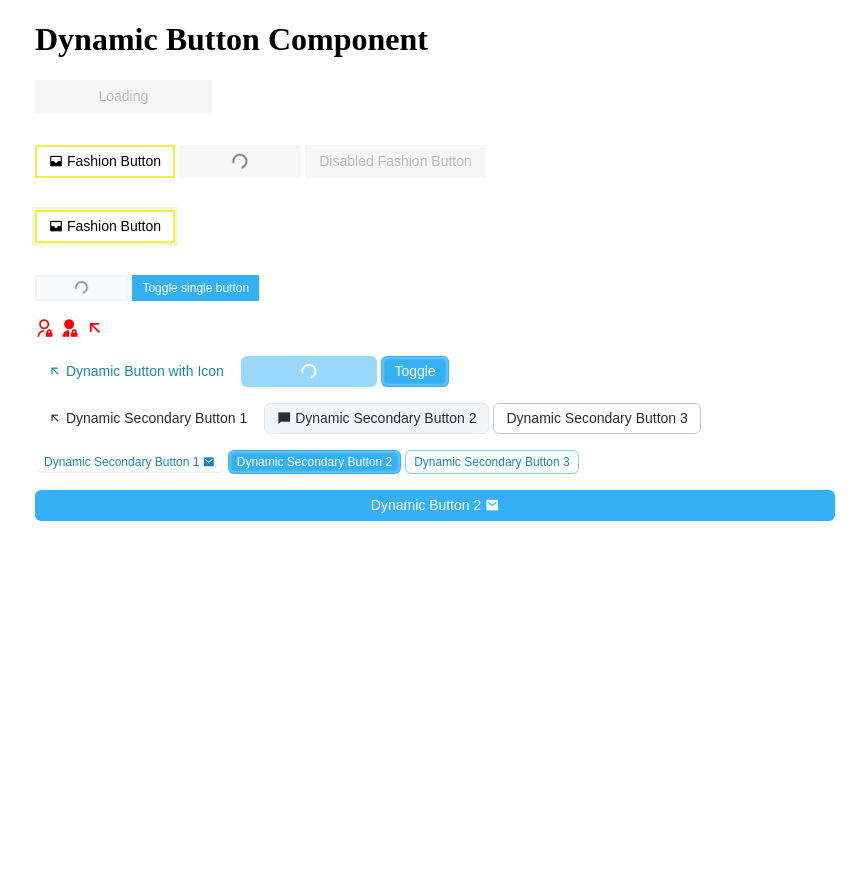
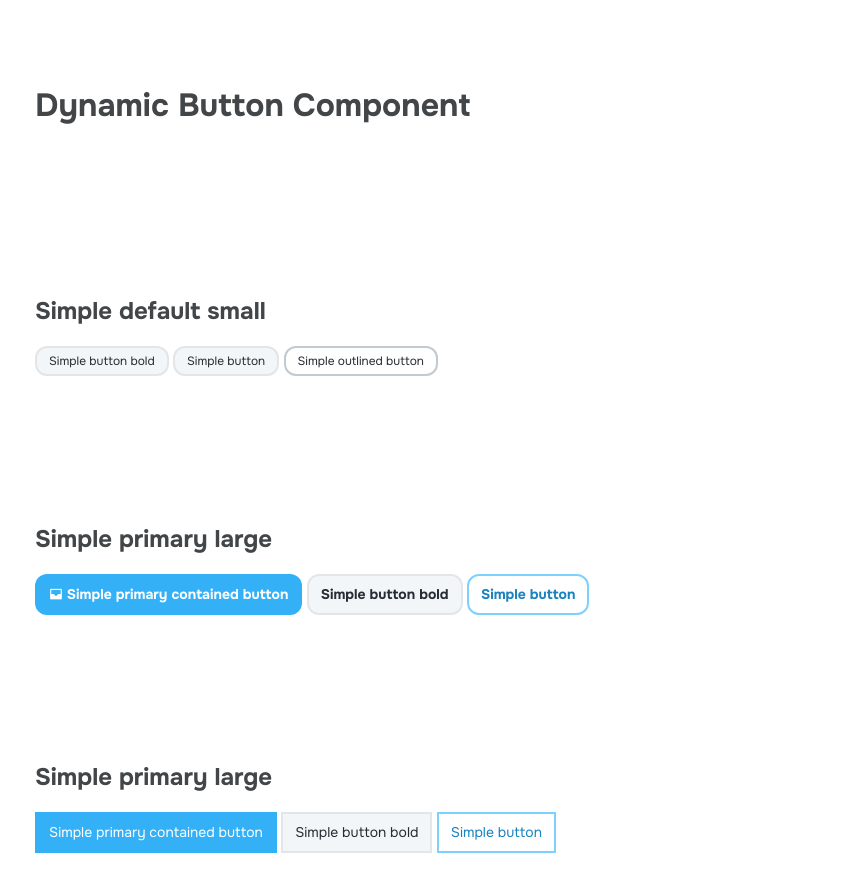
Before and after one commit to kamrade/svelte-dynamic-button, a SvelteKit app: page / in a window 1280 px wide. Shown: the top 892 px of the page, without its empty margins (205-1071 px from the left). Before the commit the page ends 800 px from the top, so only its background shows below. Built offline with nearby package versions, Linux system fonts and the light colour scheme.

Commit message:
Update Showcase

```diff
--- a/src/app.html
+++ b/src/app.html
@@ -4,6 +4,11 @@
 		<meta charset="utf-8" />
 		<link rel="icon" href="%sveltekit.assets%/favicon.png" />
 		<link href="https://cdn.jsdelivr.net/npm/remixicon@4.0.0/fonts/remixicon.css" rel="stylesheet" />
+
+		<link rel="preconnect" href="https://fonts.googleapis.com">
+		<link rel="preconnect" href="https://fonts.gstatic.com" crossorigin>
+		<link href="https://fonts.googleapis.com/css2?family=Onest:wght@100..900&display=swap" rel="stylesheet">
+
 		<meta name="viewport" content="width=device-width, initial-scale=1" />
 		%sveltekit.head%
 
@@ -11,6 +16,10 @@
 			html, body {
 				margin: 0;
 				padding: 0;
+				font-family: "Onest", sans-serif;
+				font-optical-sizing: auto;
+				font-style: normal;
+				color: #424648;
 			}
 		</style>
 
--- a/src/lib/components/SimpleButton/SimpleButton.defaults.ts
+++ b/src/lib/components/SimpleButton/SimpleButton.defaults.ts
@@ -1,12 +1,12 @@
 import { mainClassName } from "./SimpleButton.js";
 import type { ISimpleButtonProps } from "./SimpleButton.js";
 
-export let defaultProps: ISimpleButtonProps = {
+export const defaultProps: ISimpleButtonProps = {
   className: mainClassName,
   theme: 'secondary',
   variant: 'contained',
-  size: 'sm',
-  shape: 'straight',
+  size: 'lg',
+  shape: 'rounded',
   block: false,
   disabled: false,
   convex: false,
--- a/src/lib/components/SimpleButton/SimpleButton.scss
+++ b/src/lib/components/SimpleButton/SimpleButton.scss
@@ -1,16 +1,19 @@
+// Basic
 :global(.SimpleButton) {
   --disabledOpacity: 0.5;
 }
 
+// Small
 :global(.SimpleButton.SimpleButton--size--sm) {
-  --paddingY: 2px;
-  --paddingX: 8px;
+  --paddingY: 4px;
+  --paddingX: 12px;
   --innerGap: 2px;
   --fontSize: 12px;
   --lineHeight: 1.5;
   --borderWidth: 2px;
 }
 
+// Large
 :global(.SimpleButton.SimpleButton--size--lg) {
   --paddingY: 8px;
   --paddingX: 12px;
@@ -20,14 +23,17 @@
   --borderWidth: 2px;
 }
 
+// Straight
 :global(.SimpleButton.SimpleButton--shape--straight) {
   --borderRadius: 0;
 }
 
+// Rounded
 :global(.SimpleButton.SimpleButton--shape--rounded) {
   --borderRadius: 12px;
 }
 
+// Primary contained
 :global(.SimpleButton.SimpleButton--theme--primary.SimpleButton--variant--contained) {
   --background: #34B0F6;
   --hoverBackground: #24A4EC;
@@ -38,6 +44,7 @@
   --focusColor: #7ED1FF;
 }
 
+// Primary outlined
 :global(.SimpleButton.SimpleButton--theme--primary.SimpleButton--variant--outlined) {
   --background: transparent;
   --hoverBackground: #E7F6FF;
@@ -48,6 +55,7 @@
   --focusColor: #7ED1FF;
 }
 
+// Secondary contained
 :global(.SimpleButton.SimpleButton--theme--secondary.SimpleButton--variant--contained) {
   --background: #F3F6F8;
   --hoverBackground: #EBEEF0;
@@ -58,6 +66,7 @@
   --focusColor: #7ED1FF;
 }
 
+// Secondary outlined
 :global(.SimpleButton.SimpleButton--theme--secondary.SimpleButton--variant--outlined) {
   --background: transparent;
   --hoverBackground: #F3F6F8;
--- a/src/lib/kit/DynamicButton.scss
+++ b/src/lib/kit/DynamicButton.scss
@@ -52,6 +52,7 @@
   gap: var(--innerGap);
   font-size: var(--fontSize);
   line-height: var(--lineHeight);
+  font-family: inherit;
 
   border-radius: var(--borderRadius);
 
--- a/src/routes/+page.svelte
+++ b/src/routes/+page.svelte
@@ -1,102 +1,85 @@
 <script lang="ts">
   import { onMount } from 'svelte';
   import Button from '$lib/components/MagicButton/MagicButton.svelte';
+  import FashionButton from '$lib/components/FashionButton/FashionButton.svelte';
   import Btn from '$lib/components/SimpleButton/SimpleButton.svelte';
-  import FashionButton from '$lib/components/FashionButton/FashionButton.svelte';
-  const clickHandler = () => console.log('click');
-
-  let isLoading = true;
-  const toggleLoad = () => (isLoading = !isLoading);
-  let props = {};
-  $: props = { ...props, loading: isLoading };
-
-  let focus: () => unknown;
-  onMount(() => {
-    focus();
-  });
 </script>
 
 <div class="container">
   <h1>Dynamic Button Component</h1>
+</div>
 
-  <div style="margin-bottom: 2rem;">
-    <FashionButton props={{ loading: isLoading }} style="cursor: pointer;">
-      <i class="ri-inbox-fill" slot="prefix" />
-      <i class="ri-mail-fill" slot="suffix" />
-      Custom Preloader
-      <span slot="loader">Loading</span>
-    </FashionButton>
-  </div>
 
-  <div style="margin-bottom: 2rem;">
-    <FashionButton style="cursor: pointer;">
-      <i class="ri-inbox-fill" slot="prefix" />
-      Fashion Button
-    </FashionButton>
-    <FashionButton props={{ loading: isLoading }} style="cursor: pointer;">Fashion Button</FashionButton>
-    <FashionButton props={{ disabled: isLoading }} style="cursor: pointer;">Disabled Fashion Button</FashionButton>
-  </div>
 
-  <div style="margin-bottom: 2rem;">
-    <FashionButton style="cursor: pointer;" bind:buttonFocus={focus}>
-      <i class="ri-inbox-fill" slot="prefix" />
-      Fashion Button
-    </FashionButton>
-  </div>
+<div class="container">
+  <h2>Simple default small</h2>
 
-  <div style="margin-bottom: 1rem">
-    <Btn props={{ ...props }}>Simple button</Btn>
-    <Btn props={{ theme: 'primary', onClick: toggleLoad }}>Toggle single button</Btn>
-  </div>
+  <Btn props={{
+    size: 'sm'
+  }}>Simple button bold</Btn>
 
-  <div style="margin-bottom: 1rem; font-size: 20px; color: red;">
-    <i class="ri-admin-line" />
-    <i class="ri-admin-fill" />
-    <i class="ri-arrow-left-up-line" />
-  </div>
+  <Btn props={{
+    size: 'sm'
+  }}>Simple button</Btn>
 
-  <div style="margin-bottom: 1rem">
-    <Button onClick={clickHandler} theme="primary" variant="text">
-      <i class="ri-arrow-left-up-line" slot="prefix" />
-      Dynamic Button with Icon
-    </Button>
+  <Btn props={{
+    size: 'sm',
+    variant: 'outlined'
+  }}>Simple outlined button</Btn>
 
-    <Button loading={isLoading} theme="primary" variant="contained">Dynamic Button 2</Button>
-    <Button onClick={toggleLoad} convex theme="primary" variant="contained">Toggle</Button>
-  </div>
+</div>
 
-  <div style="margin-bottom: 1rem">
-    <Button theme="secondary" variant="text">
-      <i class="ri-arrow-left-up-line" slot="prefix" />
-      Dynamic Secondary Button 1</Button
-    >
-    <Button theme="secondary" variant="contained">
-      <i class="ri-chat-4-fill" slot="prefix" />
-      Dynamic Secondary Button 2</Button
-    >
-    <Button theme="secondary" variant="outlined">Dynamic Secondary Button 3</Button>
-  </div>
 
-  <div style="margin-bottom: 1rem">
-    <Button convex size="sm" theme="primary" variant="text">
-      <i class="ri-mail-fill" slot="suffix" />
-      Dynamic Secondary Button 1
-    </Button>
-    <Button convex size="sm" theme="primary" variant="contained">Dynamic Secondary Button 2</Button>
-    <Button convex size="sm" theme="primary" variant="outlined">Dynamic Secondary Button 3</Button>
-  </div>
 
-  <div style="margin-bottom: 1rem">
-    <Button theme="primary" variant="contained" block>
-      Dynamic Button 2
-      <i class="ri-mail-fill" slot="suffix" />
-    </Button>
-  </div>
+<div class="container">
+  <h2>Simple primary large</h2>
+
+  <Btn props={{
+    size: 'lg',
+    theme: 'primary'
+  }}><i class="ri-inbox-fill" slot="prefix" /><b>Simple primary contained button</b></Btn>
+
+  <Btn props={{
+    size: 'lg'
+  }}><b>Simple button bold</b></Btn>
+
+  <Btn props={{
+    size: 'lg',
+    theme: 'primary',
+    variant: 'outlined'
+  }}><b>Simple button</b></Btn>
+
+</div>
+
+
+
+<div class="container">
+  <h2>Simple primary large</h2>
+
+  <Btn props={{
+    size: 'lg',
+    theme: 'primary',
+    shape: 'straight'
+  }}>Simple primary contained button</Btn>
+
+  <Btn props={{
+    size: 'lg',
+    shape: 'straight'
+  }}>Simple button bold</Btn>
+
+  <Btn props={{
+    size: 'lg',
+    theme: 'primary',
+    variant: 'outlined',
+    shape: 'straight'
+  }}>Simple button</Btn>
+
 </div>
 
 <style>
   .container {
     max-width: 800px;
+    padding: 4rem 0;
     margin: 0 auto;
   }
 </style>
```
Also changed, not shown: src/lib/blocks/old-showcase.svelte (added, +92 -0 lines).
